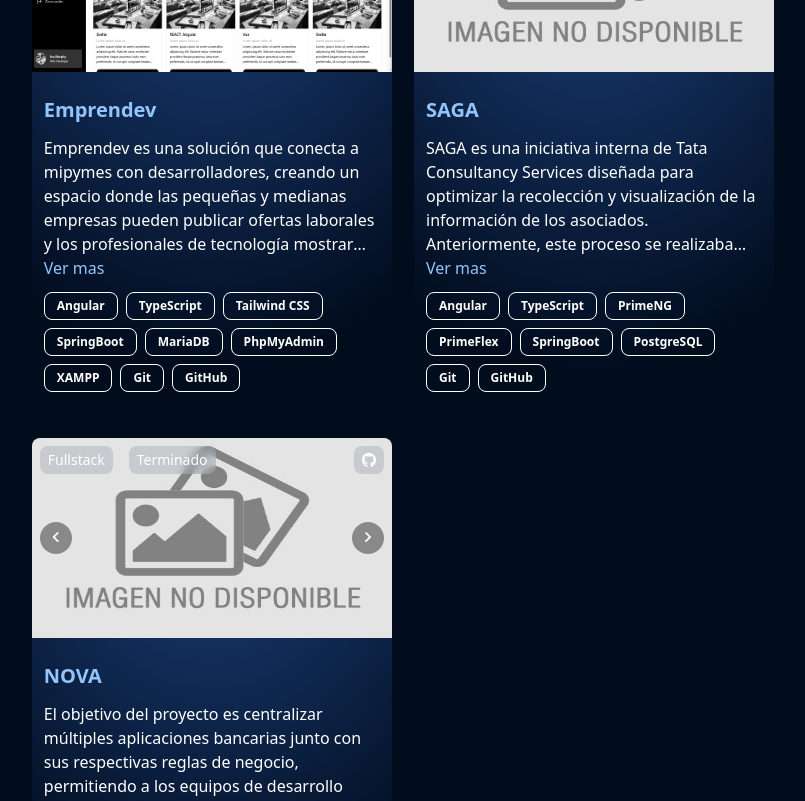
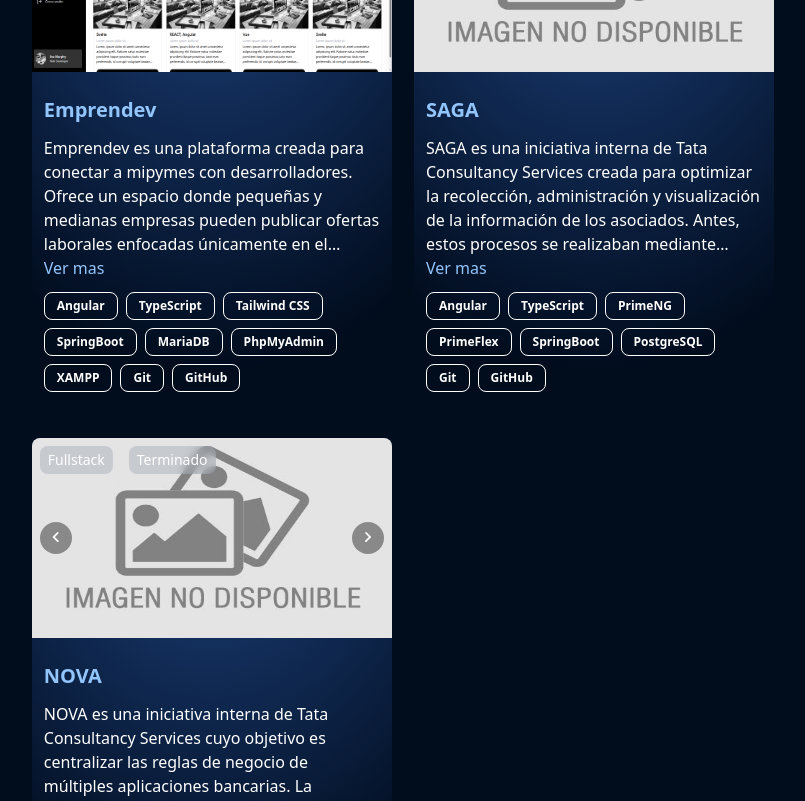
Before and after one commit to Sebas723/Portfolio, an Angular app: page / in a window 1280 px wide. Shown: the part 3200-4001 px from the top of the page, without its empty margins (237-1042 px from the left). Built offline with nearby package versions, Linux system fonts and the light colour scheme.

Commit message:
feat(Projects): Texto final y correcciones - Se agregó el texto final para la seccion de proyectos. -Se modificó el modal de la seccion de proyectos para que muestre el link de github si existe. -Se modificó el modelo de Projects para que reciba un arreglo de descripciones.

```diff
--- a/src/app/models/Projects.ts
+++ b/src/app/models/Projects.ts
@@ -6,7 +6,7 @@
     images: Image[];
     videos?: Video[];
     title: string;
-    description: string;
+    description: string[];
     keyContributions?: KeyContribution[];
     tecnologies: Technology[];
     currentIndex: number;
--- a/src/app/views/projects/components/cards/cards.component.html
+++ b/src/app/views/projects/components/cards/cards.component.html
@@ -9,9 +9,11 @@
                 <span class="text-white text-sm bg-gray-400/40 backdrop-blur-[5px] rounded-lg m-2 px-2 py-1">{{ card.status }}</span>
             </div>
 
-            <a [href]="card.github" target="_blank">
-                <span class="pi pi-github text-white text-sm bg-gray-400/40 backdrop-blur-[5px] rounded-lg m-2 px-2 py-1"></span>
-            </a>
+            @if(card.github) {
+                <a [href]="card.github" target="_blank">
+                    <span class="pi pi-github text-white text-sm bg-gray-400/40 backdrop-blur-[5px] rounded-lg m-2 px-2 py-1"></span>
+                </a>
+            }
         </div>
 
         <!-- Carrusel -->
--- a/src/app/views/projects/components/cards/cards.component.ts
+++ b/src/app/views/projects/components/cards/cards.component.ts
@@ -37,10 +37,19 @@
         { src: 'videos/emprendev/emprendev_video.mp4'},
       ],
       title: 'Emprendev',
-      description: `
-        Emprendev es una solución que conecta a mipymes con desarrolladores, creando un espacio
-        donde las pequeñas y medianas empresas pueden publicar ofertas laborales y los
-        profesionales de tecnología mostrar sus perfiles.`,
+      description: [
+        `Emprendev es una plataforma creada para conectar a mipymes con desarrolladores. Ofrece un espacio donde pequeñas y medianas
+        empresas pueden publicar ofertas laborales enfocadas únicamente en el desarrollo de software, y donde los profesionales
+        de tecnología pueden mostrar sus perfiles y postularse fácilmente.`,
+
+        `Este proyecto fue mi trabajo de grado. Junto con mi equipo identificamos
+        lo difícil que puede ser conseguir la primera oportunidad laboral, especialmente para desarrolladores
+        recién graduados o con poca experiencia. Por eso decidimos construir una solución que ayudara a cerrar esa brecha.`,
+
+        `El proyecto original fue desarrollado en HTML, CSS y JavaScript vanilla. Actualmente estoy refactorizando y migrando toda la plataforma
+        a Angular, mejorando las vistas y completando el 100% de las funcionalidades para llevar el proyecto legacy a una versión más moderna,
+        escalable y bien estructurada.`
+      ],
       keyContributions: [
         { contribution: `Desarrollé y optimicé componentes provenientes de un proyecto legacy construido en HTML,
           JavaScript y CSS, migrando sus funcionalidades hacia tecnologías modernas como Angular y Tailwind CSS.` },
@@ -57,7 +66,6 @@
         { name: 'GitHub', link: 'https://github.com/' },
       ],
       currentIndex: 0,
-      urlOnlineProject: 'https://github.com/Sebas723/Emprendev-Angular',
     },
     {
       id: 2,
@@ -67,10 +75,17 @@
         { src: 'images/SAGA/no-disponible.jpg', alt: 'img-no-disponible' },
       ],
       title: 'SAGA',
-      description: `
-        SAGA es una iniciativa interna de Tata Consultancy Services diseñada para optimizar la recolección
-        y visualización de la información de los asociados. Anteriormente, este proceso se realizaba mediante
-        archivos de Excel, lo que dificultaba el acceso a la información, reducía su claridad y aumentaba el riesgo de pérdida de datos.`,
+      description: [
+        `SAGA es una iniciativa interna de Tata Consultancy Services creada para optimizar la recolección, administración
+        y visualización de la información de los asociados. Antes, estos procesos se realizaban mediante archivos de Excel,
+        lo que dificultaba el acceso a la información, afectaba la claridad de los datos y aumentaba el riesgo de pérdida.
+        Por ello, se planteó el desarrollo de un sistema que solucionara estas necesidades.`,
+
+        `Este fue uno de los proyectos en los que participé durante mi etapa práctica. El objetivo principal del equipo
+        era migrar el sistema desde una versión antigua de Angular con Angular Material hacia una versión más actualizada
+        utilizando PrimeFlex y PrimeNG. Además, contribuimos en la creación y mejora de diversas funcionalidades y vistas
+        que no existían previamente o que estaban incompletas.`
+      ],
       keyContributions: [
         { contribution: 'Desarrollé y mejoré componentes de interfaz de usuario con Angular, PrimeNG y PrimeFlex, priorizando un diseño UX/UI limpio.' },
         { contribution: 'Apliqué principios de Clean Code y creé componentes modulares y reutilizables para mejorar la escalabilidad y mantenibilidad.' },
@@ -97,9 +112,27 @@
         { src: 'images/NOVA/no-disponible.jpg', alt: 'img-no-disponible' },
       ],
       title: 'NOVA',
-      description: `
-        El objetivo del proyecto es centralizar múltiples aplicaciones bancarias junto con sus respectivas reglas de negocio,
-        permitiendo a los equipos de desarrollo visualizar, crear, desactivar y editar dichas reglas de forma sencilla y en tiempo real.`,
+      description: [
+       `NOVA es una iniciativa interna de Tata Consultancy Services cuyo objetivo es centralizar las reglas de negocio
+        de múltiples aplicaciones bancarias. La plataforma permite a los equipos de desarrollo visualizar,
+        crear, desactivar y editar estas reglas en tiempo real, de acuerdo con su rol y nivel de acceso.
+        Con esto, se busca unificar procesos, mejorar la trazabilidad y facilitar la gestión de configuraciones
+        entre diferentes aplicaciones.`,
+
+        `Este fue el segundo proyecto en el que participé durante mis prácticas profesionales, y sin duda fue donde
+        tuve el aprendizaje más significativo. Nuestro equipo debía encargarse del desarrollo completo del sistema
+        desde cero: planificación, análisis, diseño, construcción y pruebas. Aunque mi participación llegó solo hasta
+        ciertas fases del proyecto —principalmente análisis, planificación y desarrollo inicial— todos los retos y obstáculos
+        que enfrentamos en estas etapas se convirtieron en aprendizajes valiosos que nos ayudaron a mejorar, afinar procesos y
+        tener en cuenta múltiples aspectos importantes para futuros desarrollos.`
+      ],
+      keyContributions: [
+        { contribution: `Investigué y comparé tecnologías para apoyar decisiones de desarrollo para el proyecto.` },
+        { contribution: `Colaboré en el diseño y desarrollo de un sistema de inicio de sesión sin contraseña con AWS Cognito (OTP) y Flask.` },
+        { contribution: `Participé en sesiones de planeación colaborativa con líderes de equipo y personal técnico.` },
+        { contribution: `Desarrollé módulos funcionales de interfaz utilizando Angular.` },
+        { contribution: `Colaboré en un entorno ágil SCRUM.` },
+      ],
       tecnologies: [
         { name: 'Angular', link: 'https://angular.dev/' },
         { name: 'TypeScript', link: 'https://www.typescriptlang.org/' },
--- a/src/app/views/projects/components/cards/modal-card/modal-card.component.html
+++ b/src/app/views/projects/components/cards/modal-card/modal-card.component.html
@@ -7,6 +7,11 @@
                 <div class="flex justify-between">
                     <span class="text-white text-sm bg-gray-400/40 backdrop-blur-[5px] rounded-lg m-2 px-2 py-1">{{ card.type }}</span>
                     <span class="text-white text-sm bg-gray-400/40 backdrop-blur-[5px] rounded-lg m-2 px-2 py-1">{{ card.status }}</span>
+                    @if(card.github) {
+                        <a [href]="card.github" target="_blank">
+                            <span class="pi pi-github text-white text-sm bg-gray-400/40 backdrop-blur-[5px] rounded-lg m-2 px-2 py-1"></span>
+                        </a>
+                    }
                 </div>
 
                 <button class="text-white text-sm bg-gray-400/40 backdrop-blur-[5px] rounded-lg m-2 px-2 py-1" (click)="closeModal()">
@@ -33,16 +38,19 @@
             }
         </div>
 
-        <div class="flex flex-col gap-3 px-2 py-1">
+        <div class="flex flex-col gap-3 px-4 py-2">
 
             <h3 class="text-blue-300 text-xl font-semibold">{{ card.title }}</h3>
 
             <!-- Body -->
             <div class="flex flex-col gap-4 [&>div]:flex [&>div]:flex-col [&>div]:gap-3">
+                @for(p of card.description; track $index) {
                     <p class="text-white">
-                    {{ card.description }}
+                        {{ p }}
                     </p>
+                }
 
+                @if(card.keyContributions){
                     <div>
                         <h3 class="text-blue-300 text-xl font-semibold">Contribuciones clave</h3>
                         <ul class="list-disc pl-5">
@@ -51,6 +59,7 @@
                             }
                         </ul>
                     </div>
+                }
 
                 <div>
                     <h3 class="text-blue-300 text-xl font-semibold">Tecnologías</h3>
@@ -68,7 +77,7 @@
             </div>
 
             <!-- Footer -->
-            <div class="flex justify-center gap-4 mt-auto mb-2">
+            <div class="flex justify-center gap-4 mt-4 mb-2">
                 @if(card.urlOnlineProject) {
                     <button class="w-5/12 rounded-lg text-white font-semibold border border-white py-2 px-4 hover:bg-white/30 hover:duration-500">
                         Ver Proyecto
```
Lines whose indentation alone changed are shown as unchanged.
